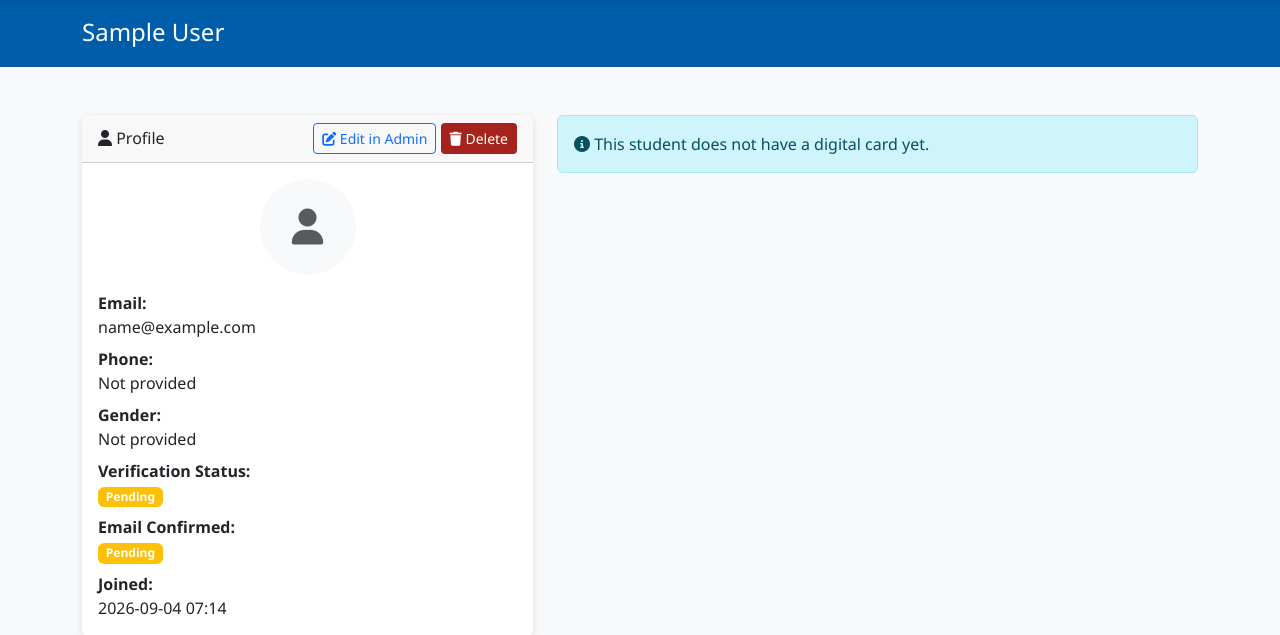
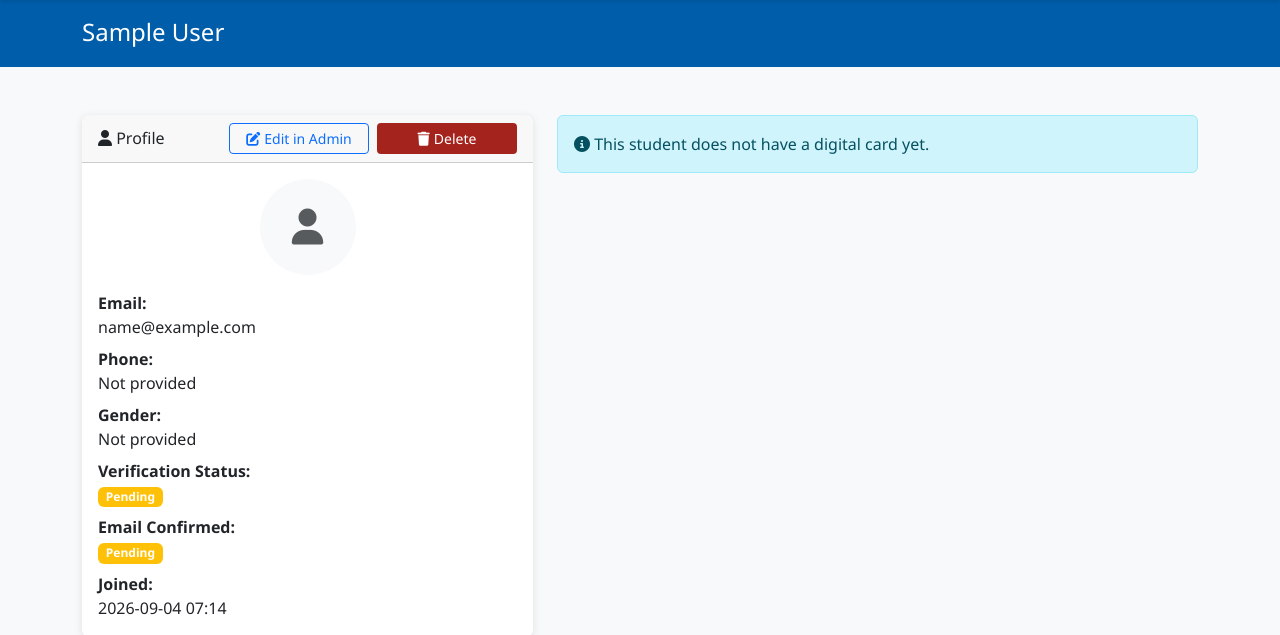
Before and after one commit to 220404773/tut-digital-student-card, a Django app: page /cards/students/1/ in a window 1280 px wide. Shown: the part 56-691 px from the top of the page. Run offline with Django 4.2, Linux system fonts and the light colour scheme; the visitor is signed in with stand-in values (Sample User, id 1); data comes from the database, SQL or seed files in the repository; data that the repository does not hold is empty.

Commit message:
Right-align and equalize View/Edit and Delete button widths
Applies to the Active Student Cards report and the staff student
detail page so the button pairs line up consistently.

```diff
--- a/cards/templates/cards/staff_student_detail.html
+++ b/cards/templates/cards/staff_student_detail.html
@@ -16,12 +16,12 @@
             <div class="card mb-4">
                 <div class="card-header d-flex justify-content-between align-items-center">
                     <h6 class="mb-0"><i class="fas fa-user"></i> Profile</h6>
-                    <div>
-                        <a href="/admin/accounts/studentuser/{{ student.id }}/change/" class="btn btn-sm btn-outline-primary">
-                            <i class="fas fa-edit"></i> Edit in Admin
+                    <div class="d-inline-flex gap-2">
+                        <a href="/admin/accounts/studentuser/{{ student.id }}/change/" class="btn btn-sm btn-outline-primary d-inline-flex align-items-center justify-content-center" style="width: 140px;">
+                            <i class="fas fa-edit me-1"></i> Edit in Admin
                         </a>
-                        <a href="{% url 'admin:accounts_studentuser_delete' student.id %}" class="btn btn-sm" style="background:#a4231c; color:#fff;">
-                            <i class="fas fa-trash"></i> Delete
+                        <a href="{% url 'admin:accounts_studentuser_delete' student.id %}" class="btn btn-sm d-inline-flex align-items-center justify-content-center" style="width: 140px; background:#a4231c; color:#fff;">
+                            <i class="fas fa-trash me-1"></i> Delete
                         </a>
                     </div>
                 </div>
```
Also changed, not shown: cards/templates/cards/report_cards.html (+9 -7 lines).
